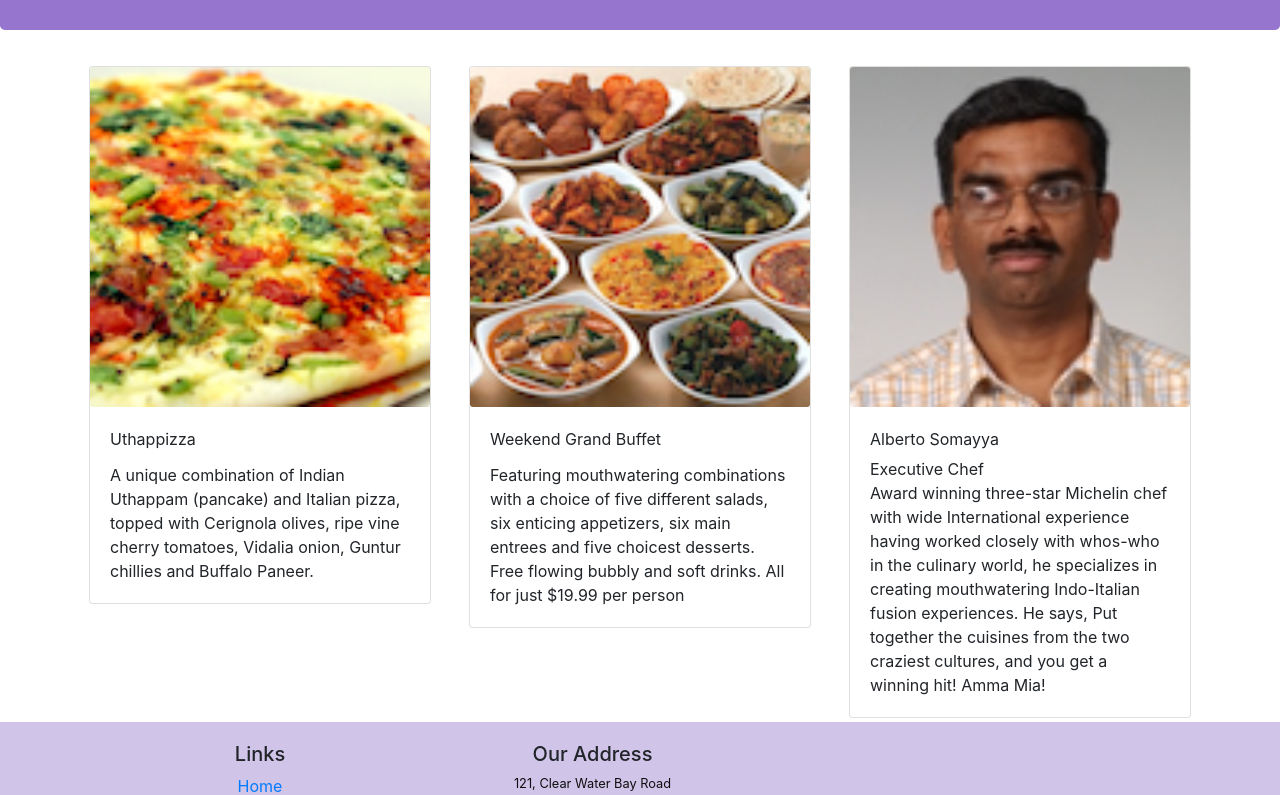
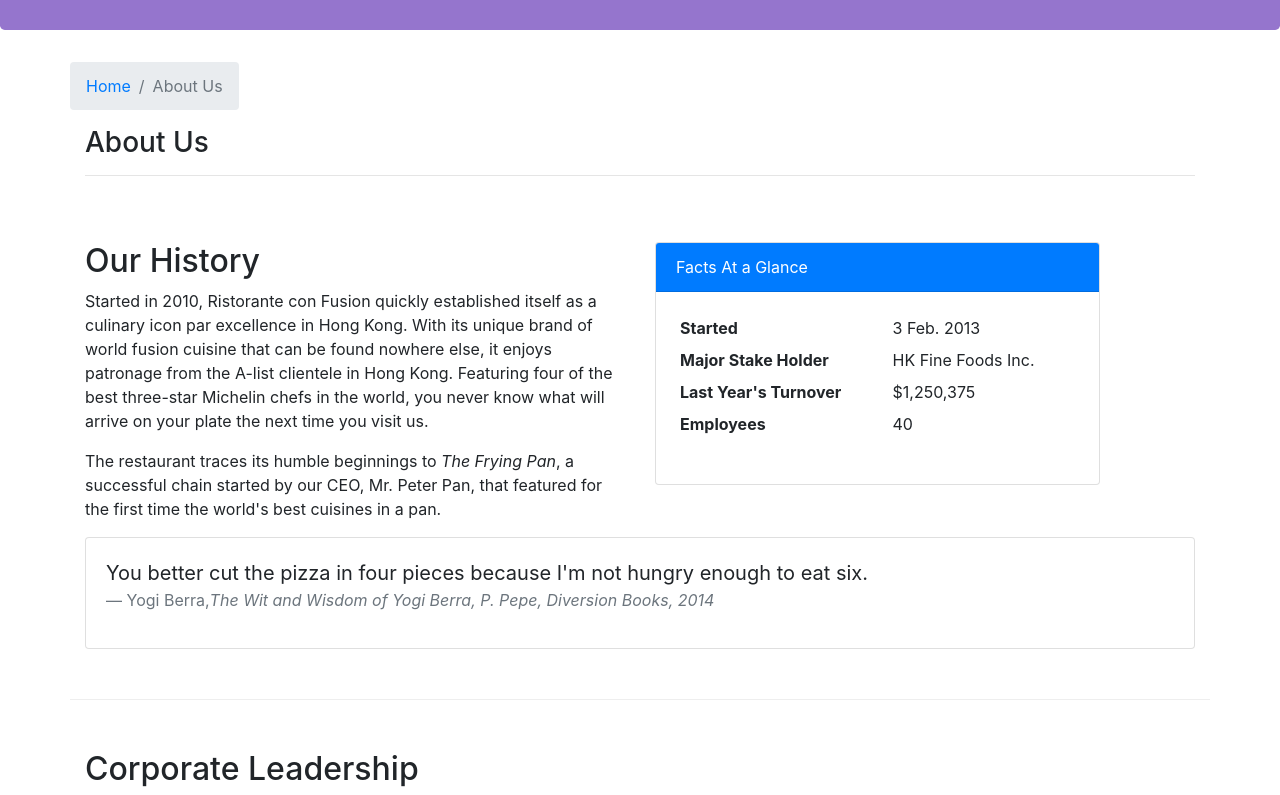
Before and after one commit to Codewhitex/React, a React (Create React App) app: page /aboutus in a window 1280 px wide. Before the commit this address led to /home. Shown: the part 300-1095 px from the top of the page. Built offline with nearby package versions, Linux system fonts and the light colour scheme.

Commit message:
wk2assignment

```diff
--- /dev/null
+++ b/src/components/AboutComponent.js
@@ -0,0 +1,117 @@
+import React from "react";
+import {
+  Breadcrumb,
+  BreadcrumbItem,
+  Card,
+  CardBody,
+  CardHeader,
+  Media,
+} from "reactstrap";
+import { Link } from "react-router-dom";
+
+function About(props) {
+  const RenderLeader = ({ leader }) => {
+    if (leader) {
+      return (
+        <Media key={leader.id} className="mt-5">
+          <Media left top>
+            <Media object src={leader.image} alt={leader.name} />
+          </Media>
+          <Media body className="ml-5">
+            <Media heading>{leader.name}</Media>
+            <p>{leader.designation}</p>
+            <p>{leader.description}</p>
+          </Media>
+        </Media>
+      );
+    } else return <div></div>;
+  };
+
+  const leaders = props.leaders.map((leader) => {
+    return <RenderLeader leader={leader} />;
+  });
+
+  return (
+    <div className="container">
+      <div className="row">
+        <Breadcrumb>
+          <BreadcrumbItem>
+            <Link to="/home">Home</Link>
+          </BreadcrumbItem>
+          <BreadcrumbItem active>About Us</BreadcrumbItem>
+        </Breadcrumb>
+        <div className="col-12">
+          <h3>About Us</h3>
+          <hr />
+        </div>
+      </div>
+      <div className="row row-content">
+        <div className="col-12 col-md-6">
+          <h2>Our History</h2>
+          <p>
+            Started in 2010, Ristorante con Fusion quickly established itself as
+            a culinary icon par excellence in Hong Kong. With its unique brand
+            of world fusion cuisine that can be found nowhere else, it enjoys
+            patronage from the A-list clientele in Hong Kong. Featuring four of
+            the best three-star Michelin chefs in the world, you never know what
+            will arrive on your plate the next time you visit us.
+          </p>
+          <p>
+            The restaurant traces its humble beginnings to{" "}
+            <em>The Frying Pan</em>, a successful chain started by our CEO, Mr.
+            Peter Pan, that featured for the first time the world's best
+            cuisines in a pan.
+          </p>
+        </div>
+        <div className="col-12 col-md-5">
+          <Card>
+            <CardHeader className="bg-primary text-white">
+              Facts At a Glance
+            </CardHeader>
+            <CardBody>
+              <dl className="row p-1">
+                <dt className="col-6">Started</dt>
+                <dd className="col-6">3 Feb. 2013</dd>
+                <dt className="col-6">Major Stake Holder</dt>
+                <dd className="col-6">HK Fine Foods Inc.</dd>
+                <dt className="col-6">Last Year's Turnover</dt>
+                <dd className="col-6">$1,250,375</dd>
+                <dt className="col-6">Employees</dt>
+                <dd className="col-6">40</dd>
+              </dl>
+            </CardBody>
+          </Card>
+        </div>
+        <div className="col-12">
+          <Card>
+            <CardBody className="bg-faded">
+              <blockquote className="blockquote">
+                <p className="mb-0">
+                  You better cut the pizza in four pieces because I'm not hungry
+                  enough to eat six.
+                </p>
+                <footer className="blockquote-footer">
+                  Yogi Berra,
+                  <cite title="Source Title">
+                    The Wit and Wisdom of Yogi Berra, P. Pepe, Diversion Books,
+                    2014
+                  </cite>
+                </footer>
+              </blockquote>
+            </CardBody>
+          </Card>
+        </div>
+      </div>
+      <div className="row row-content">
+        <div className="col-12">
+          <h2>Corporate Leadership</h2>
+        </div>
+        <div className="col-12">
+          <Media list>{leaders}</Media>
+        </div>
+      </div>
+    </div>
+  );
+}
+
+export default About;
--- a/src/components/ContactComponent.js
+++ b/src/components/ContactComponent.js
@@ -49,7 +49,7 @@
             >
               <i className="fa fa-phone"></i> Call
             </a>
-            <a role="button" className="btn btn-info">
+            <a role="button" className="btn btn-info" href="">
               <i className="fa fa-skype"></i> Skype
             </a>
             <a
--- a/src/components/MainComponent.js
+++ b/src/components/MainComponent.js
@@ -10,6 +10,7 @@
 import { PROMOTIONS } from "../shared/promotions";
 import { LEADERS } from "../shared/leaders";
 import DishDetail from "./DishdetailComponent";
+import About from "./AboutComponent";
 
 class Main extends Component {
   constructor(props) {
@@ -61,6 +62,11 @@
             />
             <Route path="/menu/:dishId" component={DishWithId} />
             <Route exact path="/contactus" component={Contact} />
+            <Route
+              exact
+              path="/aboutus"
+              component={() => <About leaders={this.state.leaders} />}
+            />
             <Redirect to="/home" />
           </Switch>
         </div>
```
Also changed, not shown: src/components/HomeComponent.js (line endings or trailing spaces).
